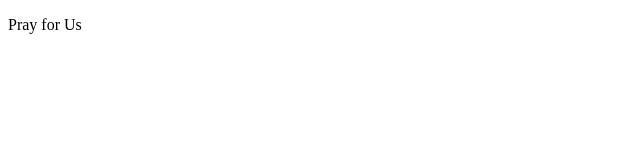
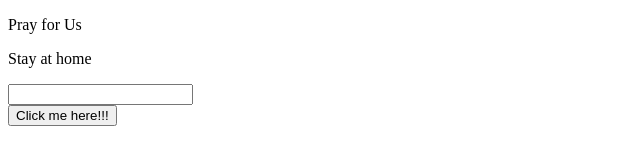
Before and after one commit to saikat-skt/practice-web, a plain HTML site: page index.html in a window 1280 px wide. Shown: the whole page, without its empty margins (0-640 px from the left). Drawn offline with Linux system fonts and the light colour scheme.

Commit message:
done adding button

```diff
--- a/index.html
+++ b/index.html
@@ -7,6 +7,9 @@
 </head>
 <body>
   <p>Pray for Us</p>
-
+   <p>Stay at home</p>
+   <input type="text">
+   <br>
+   <button>Click me here!!!</button>
 </body>
 </html>
```
